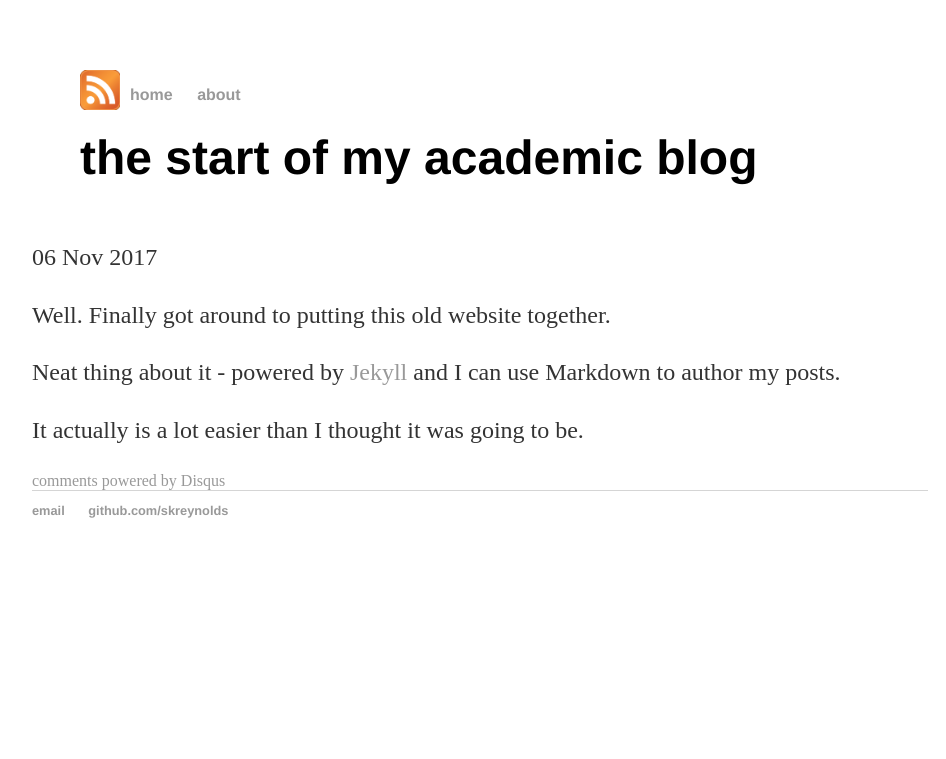
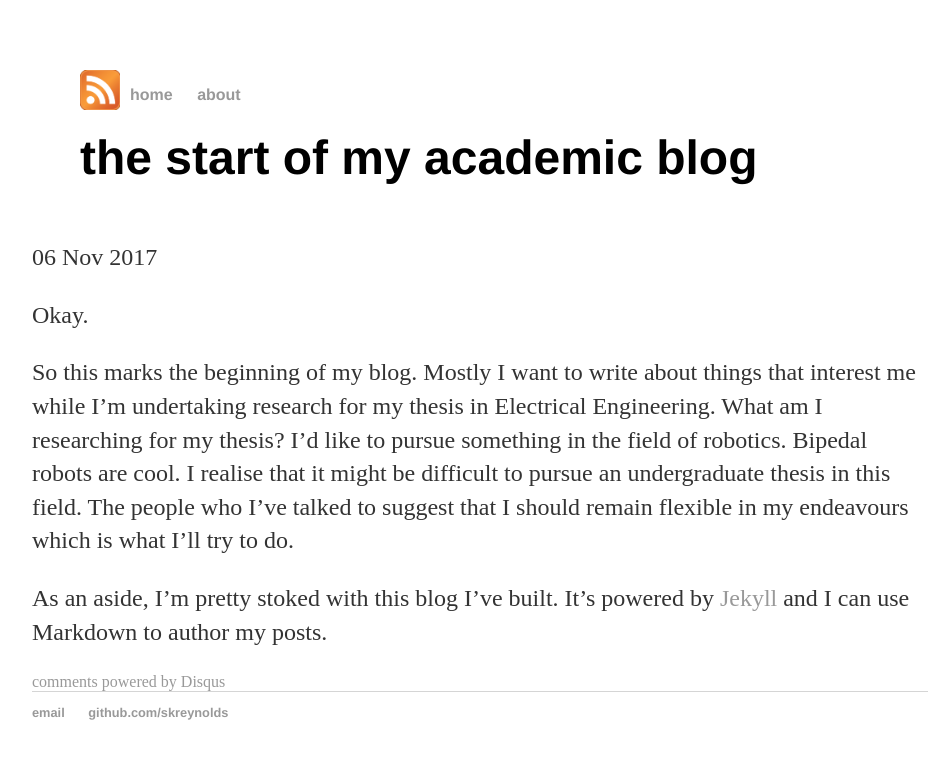
Before and after one commit to skreynolds/skreynolds.github.io, a Jekyll site: the page built from _posts/2017-11-06-shane-reynolds-site-launched.md, in a window 1280 px wide. Shown: the top 759 px of the page, without its empty margins (160-1106 px from the left). Built offline with Jekyll 4.4.1, drawn with Linux system fonts in a browser that asks for light colours; comment, search, counter and statistics services are not loaded.

Commit message:
Updated first post to blog

```diff
--- a/_posts/2017-11-06-shane-reynolds-site-launched.md
+++ b/_posts/2017-11-06-shane-reynolds-site-launched.md
@@ -4,8 +4,8 @@
 date: 2017-11-06
 ---
 
-Well. Finally got around to putting this old website together.
+Okay.
 
-Neat thing about it - powered by [Jekyll](http://jekyllrb.com) and I can use Markdown to author my posts.
+So this marks the beginning of my blog. Mostly I want to write about things that interest me while I'm undertaking research for my thesis in Electrical Engineering. What am I researching for my thesis? I'd like to pursue something in the field of robotics. Bipedal robots are cool. I realise that it might be difficult to pursue an undergraduate thesis in this field. The people who I've talked to suggest that I should remain flexible in my endeavours which is what I'll try to do.
 
-It actually is a lot easier than I thought it was going to be.
+As an aside, I'm pretty stoked with this blog I've built. It's powered by [Jekyll](http://jekyllrb.com) and I can use Markdown to author my posts.
```
